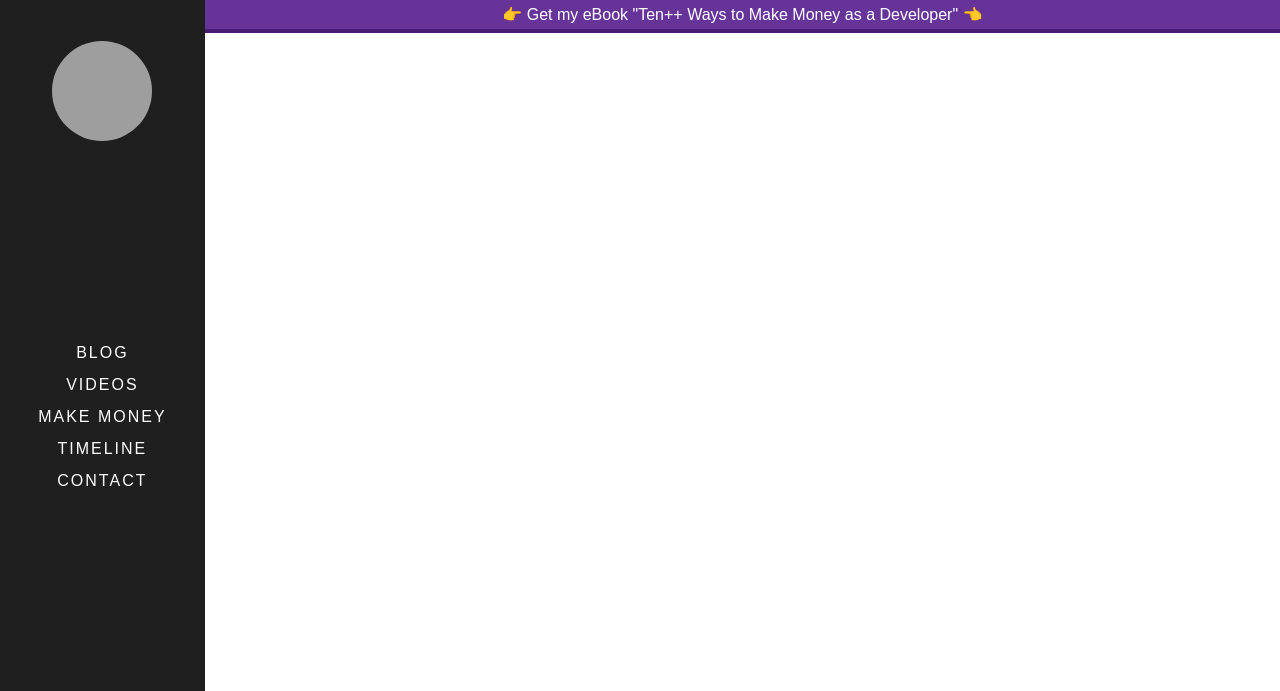
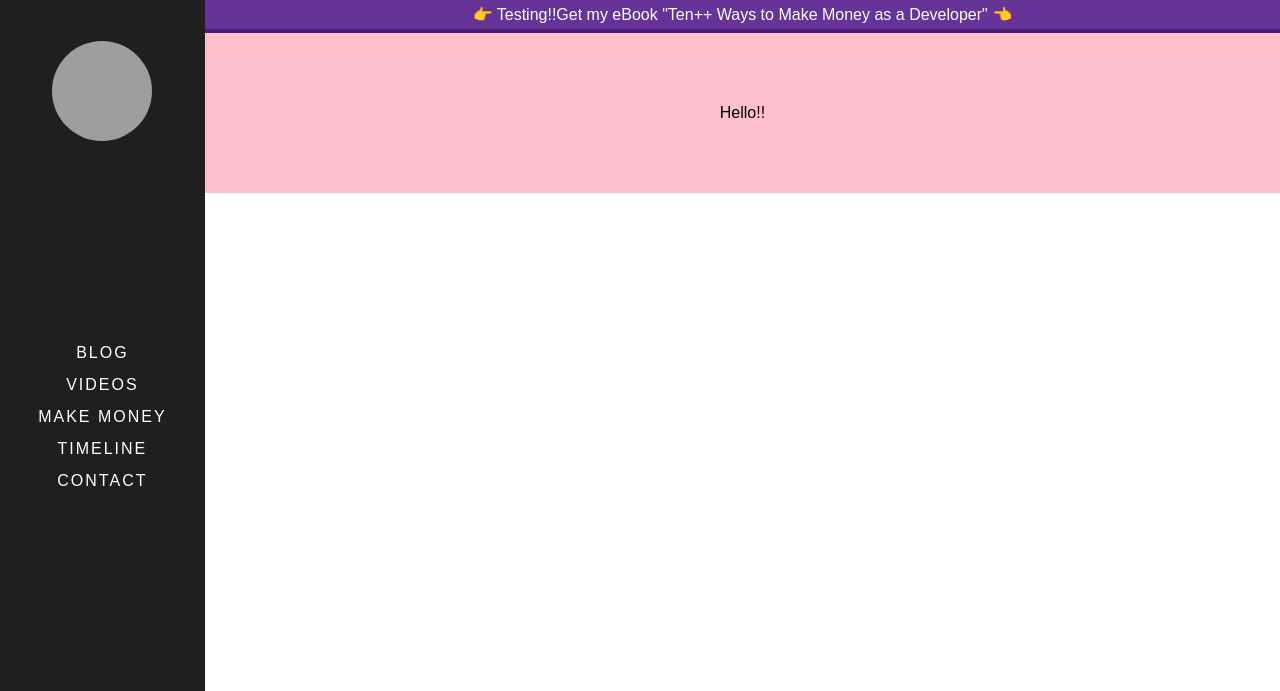
Before and after one commit to durlabhcodes/Florin-Pop-Clone, a website: page index.html in a window 1280 px wide. Shown: the top 691 px of the page. Drawn offline with Linux system fonts and the light colour scheme; grey boxes are pictures that could not be loaded.

Commit message:
Testing Codesandbox commits

```diff
--- a/index.html
+++ b/index.html
@@ -42,9 +42,11 @@
       <main class="main-content">
         <div class="top-bar">
           <a href="#" class="book-link">
-            👉 Get my eBook "Ten++ Ways to Make Money as a Developer" 👈
+            👉 Testing!!Get my eBook "Ten++ Ways to Make Money as a Developer"
+            👈
           </a>
         </div>
+        <section class="hero-section">Hello!!</section>
       </main>
     </section>
   </body>
--- a/styles.css
+++ b/styles.css
@@ -104,3 +104,12 @@ a.twitter-link {
   cursor: pointer;
   padding: 5px;
 }
+
+.hero-section {
+  background-color: pink;
+  height: 10rem;
+  display: flex;
+  flex-direction: column;
+  justify-content: center;
+  align-items: center;
+}
```
